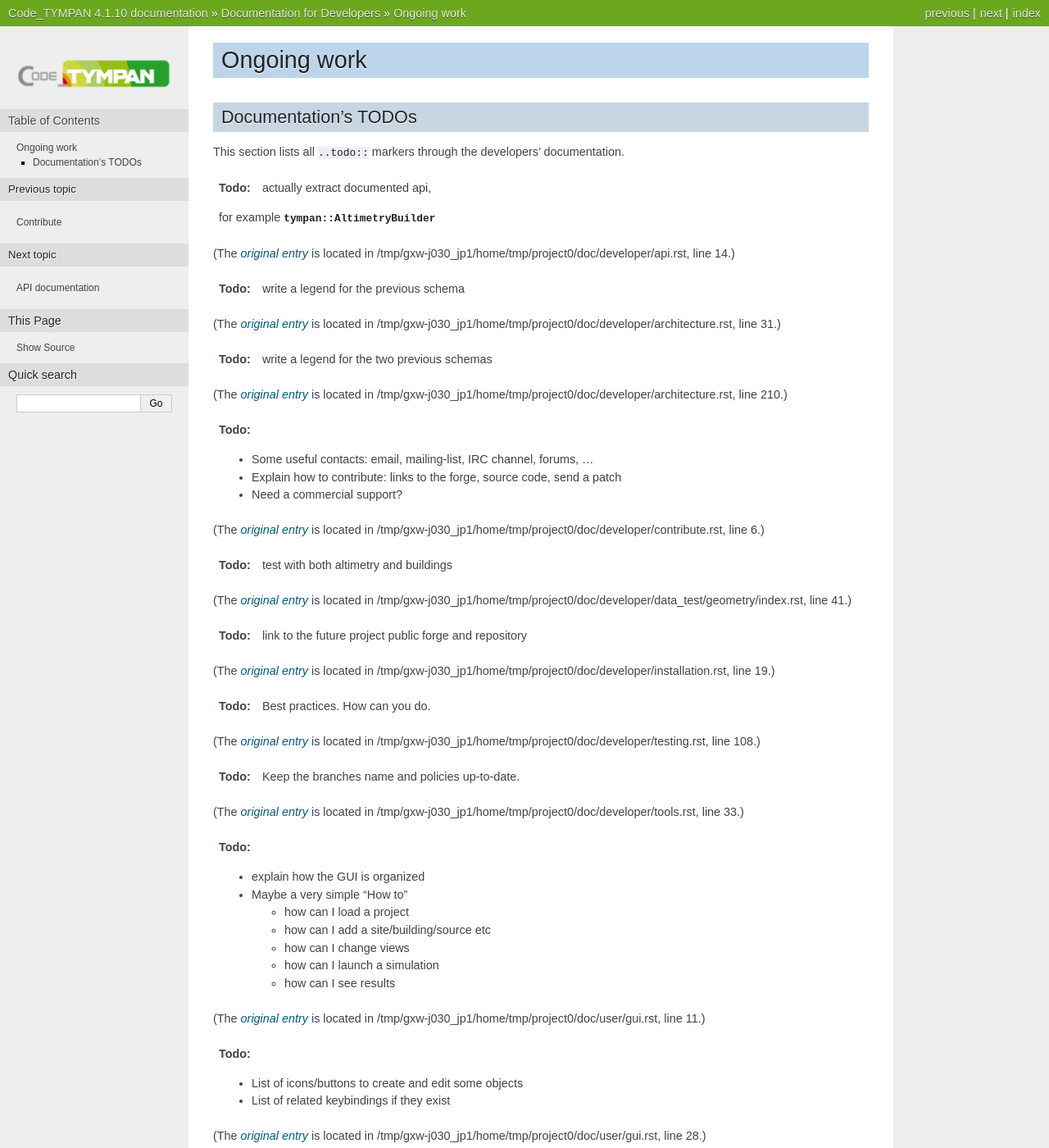
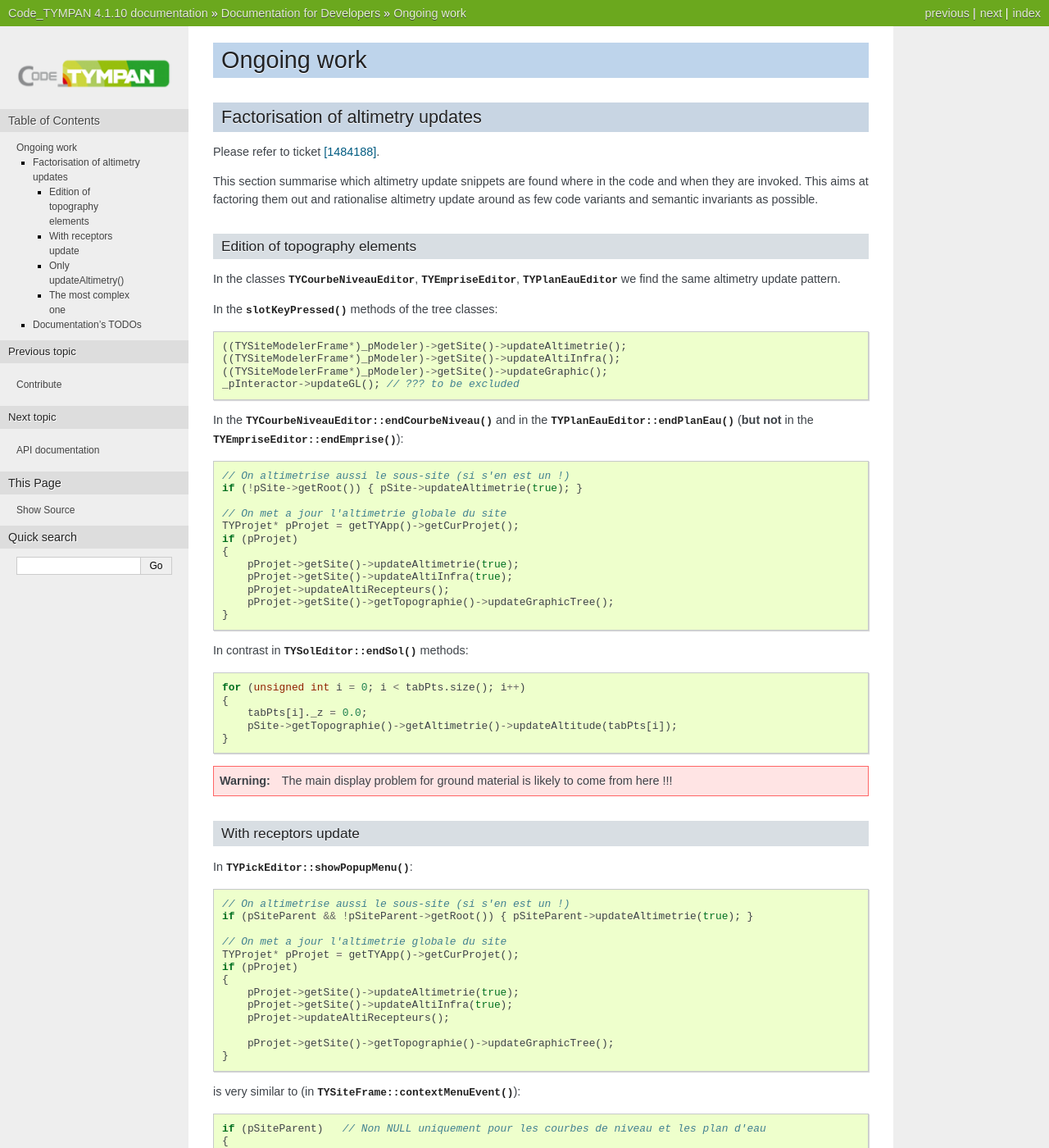
Before and after one commit to Jiunixo/test_mig2, a Sphinx documentation site: the page built from doc/developer/ongoingwork.rst, in a window 1280 px wide and 1400 px high. Shown: the whole window at 82% size. Built offline with Sphinx 7.4.7, drawn with Linux system fonts in a browser that asks for light colours; some of the changed text lies outside the part shown.

Commit message:
[doc,TympanApp] annotate altimetry updates - related to #1484188
Mark places where altimetry updates happen because there is a lot of
code duplication with variations which needs real refactoring.

Those similarities and variation are documented in the developers'
doc.

```diff
--- a/doc/developer/ongoingwork.rst
+++ b/doc/developer/ongoingwork.rst
@@ -3,6 +3,157 @@
 Ongoing work
 ############
 
+Factorisation of altimetry updates
+==================================
+
+Please refer to ticket [1484188]_.
+
+This section summarise which altimetry update snippets are found where
+in the code and when they are invoked. This aims at factoring them out
+and rationalise altimetry update around as few code variants and
+semantic invariants as possible.
+
+Edition of topography elements
+------------------------------
+
+In the classes :class:`TYCourbeNiveauEditor`,
+:class:`TYEmpriseEditor`, :class:`TYPlanEauEditor` we find the same
+altimetry update pattern.
+
+In the :func:`slotKeyPressed` methods of the tree classes:
+
+.. code-block:: cpp
+
+    ((TYSiteModelerFrame*)_pModeler)->getSite()->updateAltimetrie();
+    ((TYSiteModelerFrame*)_pModeler)->getSite()->updateAltiInfra();
+    ((TYSiteModelerFrame*)_pModeler)->getSite()->updateGraphic();
+    _pInteractor->updateGL(); // ??? to be excluded
+
+In the :func:`TYCourbeNiveauEditor::endCourbeNiveau` and
+in the :func:`TYPlanEauEditor::endPlanEau` (**but not**
+in the :func:`TYEmpriseEditor::endEmprise`):
+
+.. code-block:: cpp
+
+    // On altimetrise aussi le sous-site (si s'en est un !)
+    if (!pSite->getRoot()) { pSite->updateAltimetrie(true); }
+
+    // On met a jour l'altimetrie globale du site
+    TYProjet* pProjet = getTYApp()->getCurProjet();
+    if (pProjet)
+    {
+        pProjet->getSite()->updateAltimetrie(true);
+        pProjet->getSite()->updateAltiInfra(true);
+        pProjet->updateAltiRecepteurs();
+        pProjet->getSite()->getTopographie()->updateGraphicTree();
+    }
+
+In contrast in :func:`TYSolEditor::endSol` methods:
+
+.. code-block:: cpp
+
+    for (unsigned int i = 0; i < tabPts.size(); i++)
+    {
+        tabPts[i]._z = 0.0;
+        pSite->getTopographie()->getAltimetrie()->updateAltitude(tabPts[i]);
+    }
+
+.. warning:: The main display problem for ground material is likely to
+             come from here !!!
+
+With receptors update
+---------------------
+
+In :func:`TYPickEditor::showPopupMenu`:
+
+.. code-block:: cpp
+
+    // On altimetrise aussi le sous-site (si s'en est un !)
+    if (pSiteParent && !pSiteParent->getRoot()) { pSiteParent->updateAltimetrie(true); }
+
+    // On met a jour l'altimetrie globale du site
+    TYProjet* pProjet = getTYApp()->getCurProjet();
+    if (pProjet)
+    {
+        pProjet->getSite()->updateAltimetrie(true);
+        pProjet->getSite()->updateAltiInfra(true);
+        pProjet->updateAltiRecepteurs();
+
+        pProjet->getSite()->getTopographie()->updateGraphicTree();
+    }
+
+is very similar to (in :func:`TYSiteFrame::contextMenuEvent`):
+
+.. code-block:: cpp
+
+    if (pSiteParent)   // Non NULL uniquement pour les courbes de niveau et les plan d'eau
+    {
+        // On altimetrise aussi le sous-site (si s'en est un !)
+        // WIP
+        if (!pSiteParent->getRoot()) { pSiteParent->updateAltimetrie(true); }
+
+        // On met a jour l'altimetrie globale du site
+        TYProjet* pProjet = getTYApp()->getCurProjet();
+        if (pProjet)
+        {
+            pProjet->getSite()->updateAltimetrie(true);
+            pProjet->getSite()->updateAltiInfra(true);
+            pProjet->updateAltiRecepteurs();
+
+            pProjet->getSite()->getTopographie()->updateGraphicTree();
+        }
+    }
+
+
+Only updateAltimetry()
+----------------------
+
+In :func:`TYOpenElementDialog::openElement`:
+
+.. code-block:: cpp
+
+    // Directement site courant, la "place" etant libre
+    LPTYSiteNode pSite = TYSiteNode::safeDownCast(pElt);
+    if (pSite)
+    {
+        getTYApp()->setCurSiteNode(pSite);
+        pSite->updateAltimetrie();
+    }
+
+The most complex one
+--------------------
+
+In :func:`TYSiteNode::update`:
+
+.. code-block:: cpp
+
+    // Mise a jour de l'altimetrie du site principal
+    updateAltimetrie(force);
+
+    // Altimetrisation des infrastructures du site
+    updateAltiInfra(force);
+
+    // Mise a jour de l'acoustique des elements du site
+    updateAcoustique(force);
+
+    // Et celle des sites inclus
+    for (unsigned short i = 0; i < _listSiteNode.size(); i++)
+    {
+        TYSiteNode* pSite = TYSiteNode::safeDownCast(_listSiteNode[i]->getElement());
+
+        if (pSite && pSite->isInCurrentCalcul()) { pSite->update(force); }
+    }
+
+    // Si le site est dans un projet, on altimétrise les points de controle
+    if (_pProjet)
+    {
+        TYCalcul* pCalcul = _pProjet->getCurrentCalcul()._pObj;
+        assert(pCalcul);
+        pCalcul->updateAltiRecepteurs();
+    }
+
+
+.. [1484188] https://extranet.logilab.fr/ticket/1484188
 
 
 Documentation's TODOs
```
Also changed, not shown: 8 other files.
